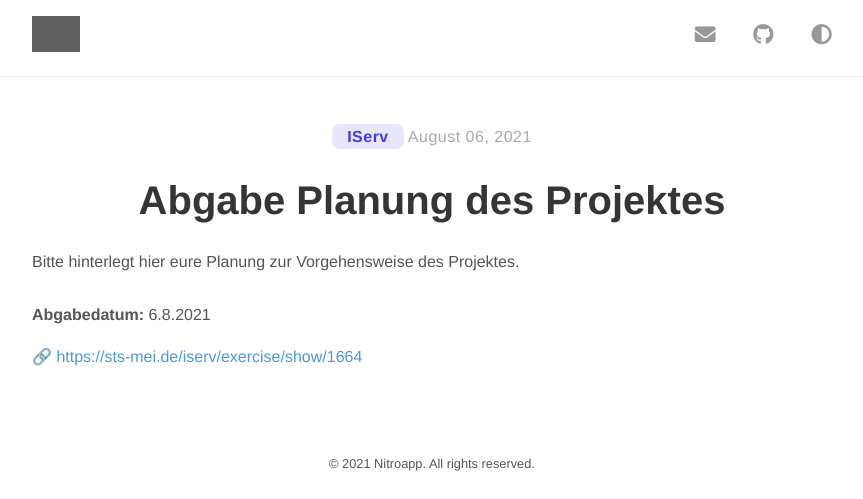
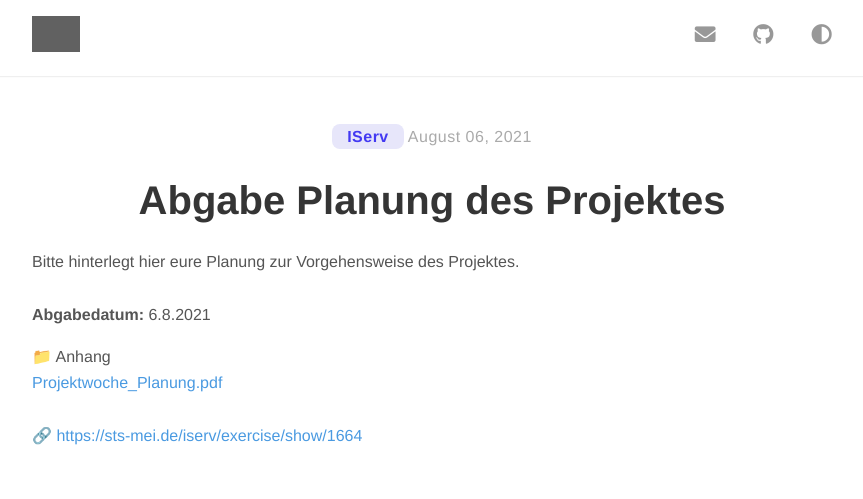
Before and after one commit to cns-nitroapp/blog, a Jekyll site: the page built from _posts/2021-8-6-1664.md, in a window 1280 px wide, cut to the strip 0-499 px from the top of the page. Shown: the whole strip, without its empty margins (208-1071 px from the left). Built offline with Jekyll 4.4.1, drawn with Linux system fonts in a browser that asks for light colours; nearby versions of some CDN libraries; grey boxes are pictures that could not be loaded.

Commit message:
committing files

```diff
--- a/_posts/2021-8-6-1664.md
+++ b/_posts/2021-8-6-1664.md
@@ -5,5 +5,6 @@ author: [IServ]
 start-date: "2021-8-6"
 end-date: "2021-8-6"
 link: "https://sts-mei.de/iserv/exercise/show/1664"
+attachments: "<a href='https://sts-mei.de/iserv/fs/file/exercise-dl/26848/Projektwoche%20Planung.pdf'>Projektwoche_Planung.pdf</a><br> "
 ---
-Bitte hinterlegt hier eure Planung zur Vorgehensweise des Projektes.<br><br>**Abgabedatum:** 6.8.2021
+Bitte hinterlegt hier eure Planung zur Vorgehensweise des Projektes.<br><br> **Abgabedatum:** 6.8.2021
```
